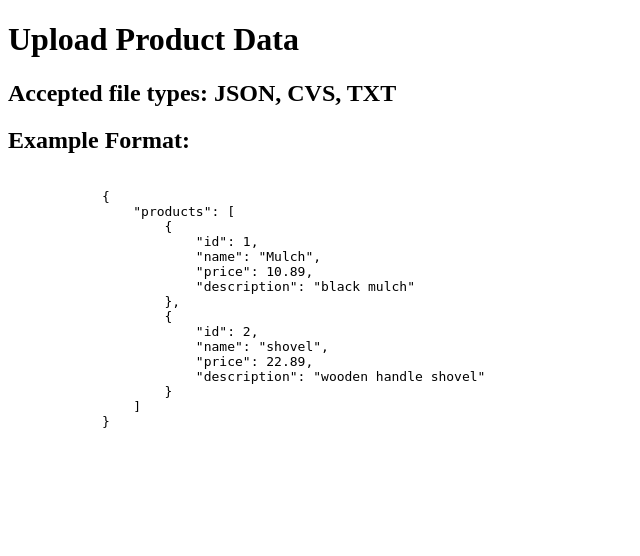
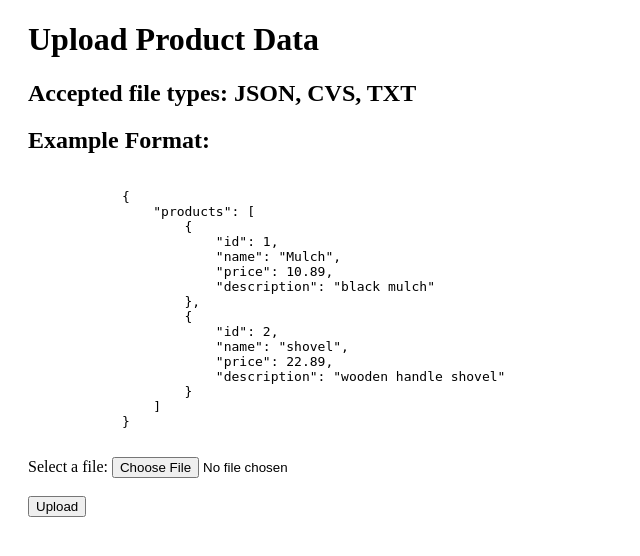
Before and after one commit to Natchapone/CSC300XTermProject, a web app: file bUpload.html in a window 1280 px wide. Shown: the part 88-644 px from the top of the page, without its empty margins (0-640 px from the left). Run offline with its HTML, style and script files only (its server is not run), Linux system fonts and the light colour scheme.

Commit message:
updated upload box

```diff
--- a/bUpload.html
+++ b/bUpload.html
@@ -10,7 +10,7 @@
 
 <body>
     <header>
-        <div class = "logo">
+        <div class="logo">
             LAWN SUPPLY
         </div>
 
@@ -47,6 +47,13 @@
                     }
                 ]
             }
-                </pre>
+            </pre>
+
+        <form action="/upload" method="post" enctype="multipart/form-data">
+            <label for="file">Select a file:</label>
+            <input type="file" id="file" name="file" accept=".json, .csv, .txt"><br><br>
+            <input type="submit" value="Upload">
+        </form>
+
     </div>
 </body>
--- a/styles/admin.css
+++ b/styles/admin.css
@@ -28,3 +28,7 @@
     text-decoration: none;
 
 }
+
+.uploadBox {
+    margin: 20px;
+}
```
